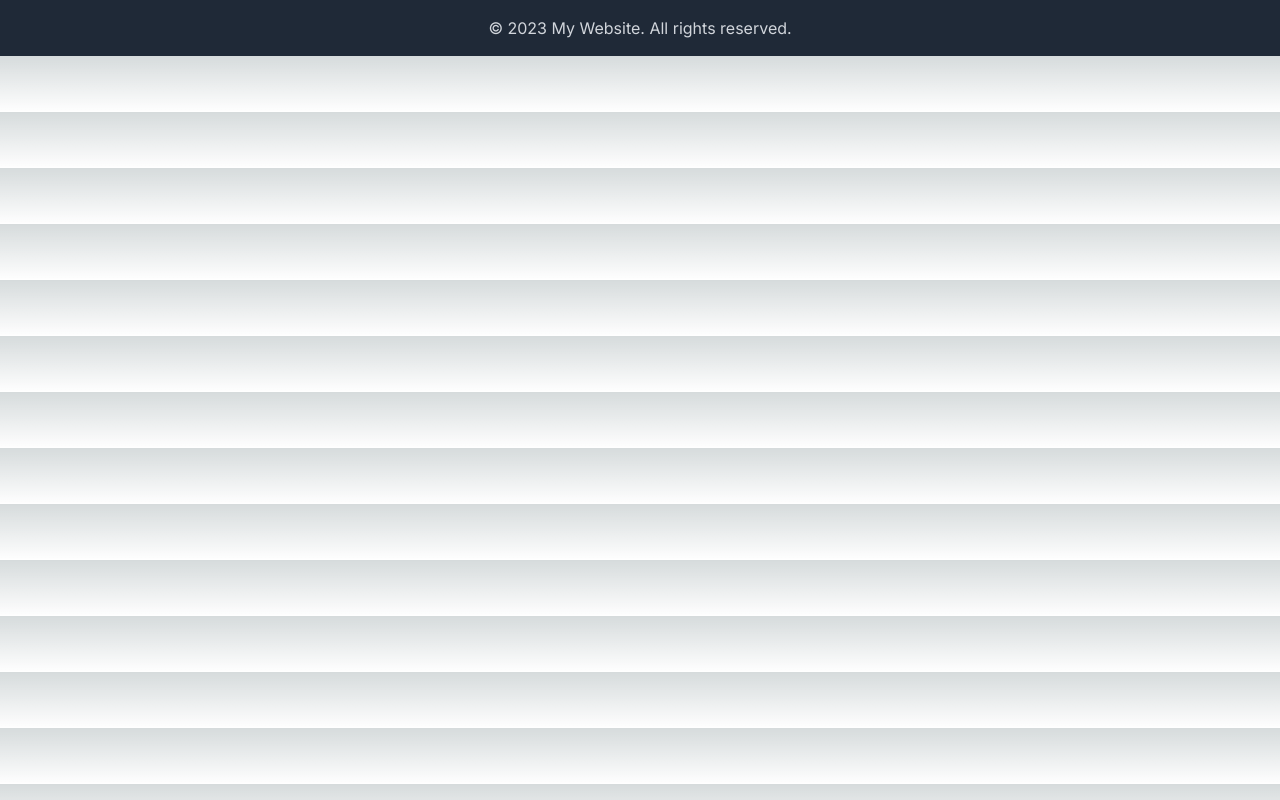
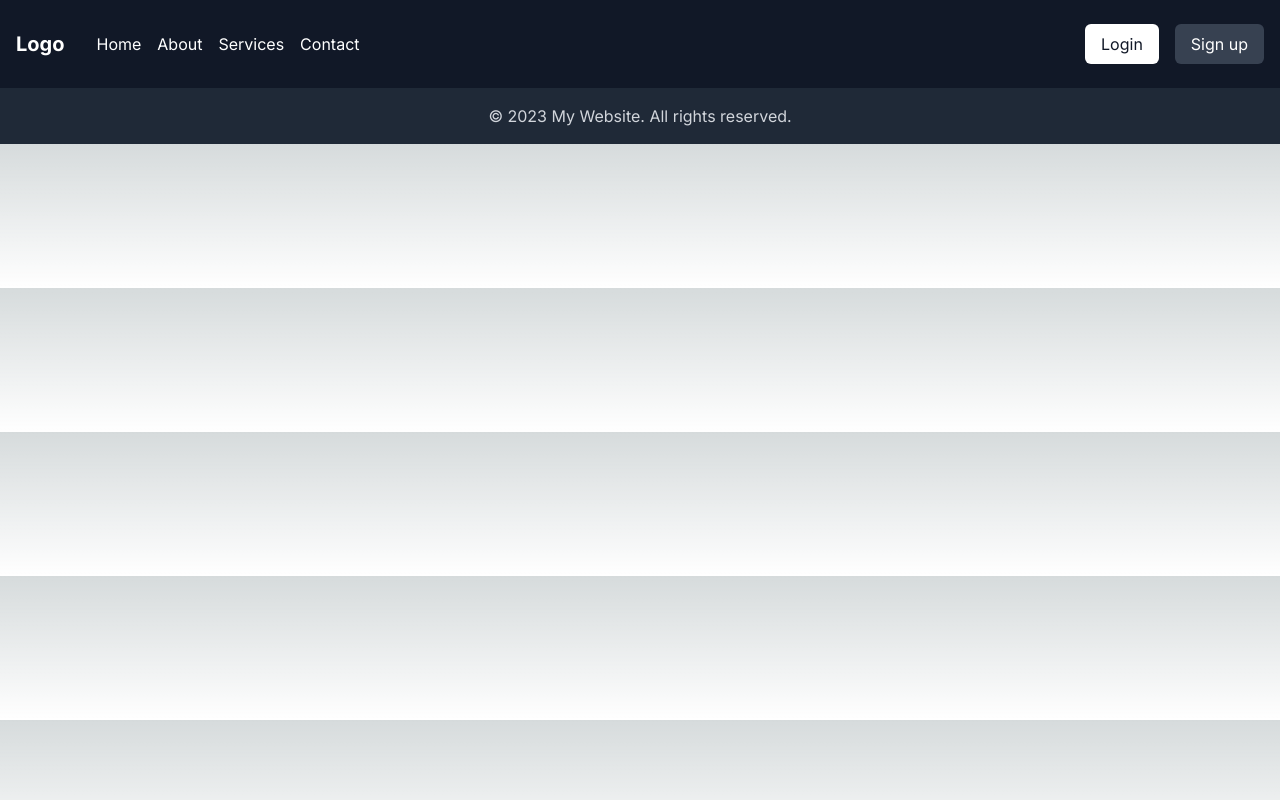
Before and after one commit to jjou33/discover-and-share, a Next.js app: page /components/common/Footer in a window 1280 px wide. Built offline with nearby package versions, Linux system fonts and the light colour scheme.

Commit message:
CHORE : lint 설정 & alias 적용
- alias 적용 및 이에 따른 simple-import 순서 config 수정

```diff
--- a/src/app/layout.tsx
+++ b/src/app/layout.tsx
@@ -1,6 +1,8 @@
 import { Inter } from 'next/font/google'
 
 import './globals.css'
+
+import Navigation from '@/components/common/Navigation/page'
 
 const inter = Inter({ subsets: ['latin'] })
 
@@ -11,7 +13,10 @@ export default function RootLayout({
 }) {
   return (
     <html lang="en">
-      <body className={inter.className}>{children}</body>
+      <body className={inter.className}>
+        <Navigation />
+        {children}
+      </body>
     </html>
   )
 }
--- a/src/app/page.tsx
+++ b/src/app/page.tsx
@@ -1,22 +1,13 @@
 import { Metadata } from 'next'
 
-import Home from '@/app/components/organisms/Home/pages'
-import App from '@/pages/_app'
-
-import Navigation from './components/common/Navigation/page'
-
+import Home from '@/components/organisms/Home/pages'
 export const metadata: Metadata = {
   title: 'discover',
   description: 'Generated by create next app',
 }
 
-const Page = () => {
-  return (
-    <>
-      <Navigation />
-      <App Component={Home} />
-    </>
-  )
+const RootPage = () => {
+  return <Home />
 }
 
-export default Page
+export default RootPage
--- a/src/pages/_app.tsx
+++ /dev/null
@@ -1,16 +0,0 @@
-import { ComponentType } from 'react'
-
-import Footer from '@/app/components/common/Footer/page'
-import Layout from '@/app/layout'
-interface AppPropsType {
-  Component: ComponentType
-  pageProps?: object
-}
-export default function App({ Component, pageProps }: AppPropsType) {
-  return (
-    <Layout>
-      <Component {...pageProps} />
-      <Footer />
-    </Layout>
-  )
-}
--- a/tsconfig.json
+++ b/tsconfig.json
@@ -18,6 +18,7 @@
     "isolatedModules": true,
     "jsx": "preserve",
     "incremental": true,
+    "baseUrl": ".",
     "plugins": [
       {
         "name": "next"
@@ -25,7 +26,10 @@
     ],
     "paths": {
       "@/*": [
-        "./src/*"
+        "src/app/*"
+      ],
+      "#/*": [
+        "src/pages/*"
       ]
     }
   },
```
Also changed, not shown: .eslintrc.json.
